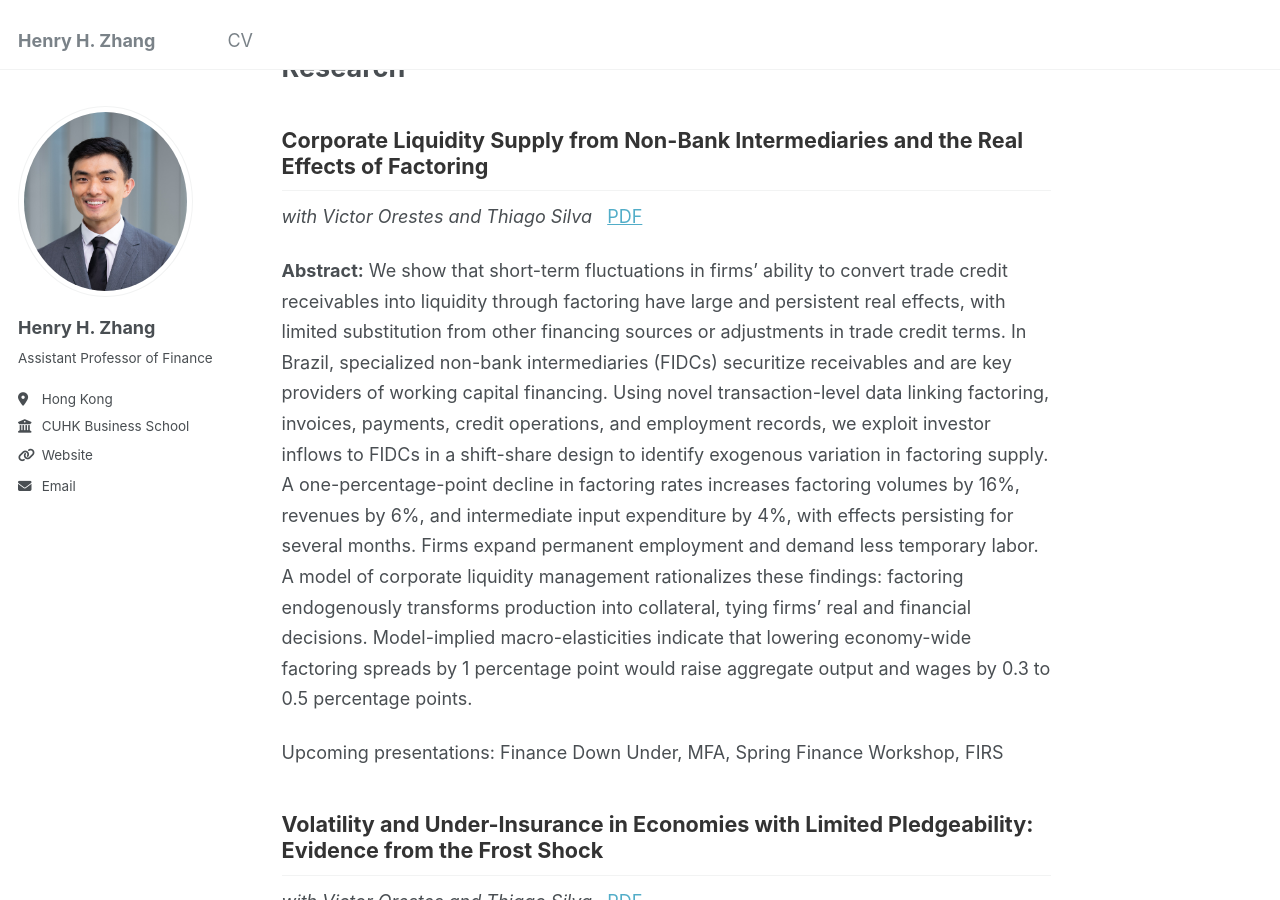
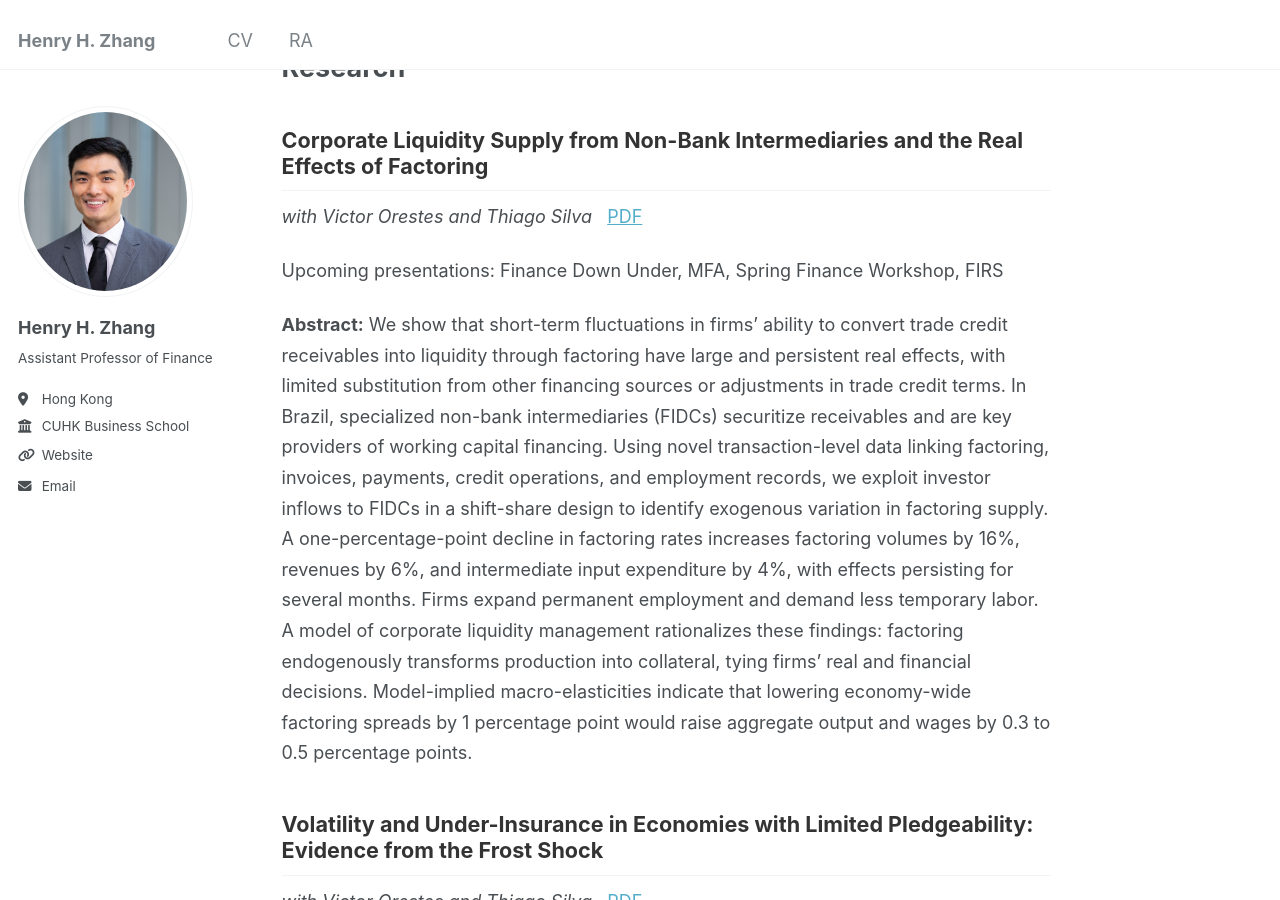
Before and after one commit to heath-aster/heath-aster.github.io, a Jekyll site: the page built from _pages/about.md, in a window 1280 px wide and 900 px high, scrolled down 259 px. Built offline with Jekyll 4.4.1, drawn with Linux system fonts in a browser that asks for light colours.

Commit message:
Correction

```diff
--- a/_data/navigation.yml
+++ b/_data/navigation.yml
@@ -1,4 +1,5 @@
 main:
   - title: "CV"
     url: /files/CV.pdf
-    ra: /files/RA_posting.pdf
+  - title: "RA"
+    url: /files/RA_posting.pdf
--- a/_pages/about.md
+++ b/_pages/about.md
@@ -18,9 +18,10 @@ I am an assistant professor in [the Department of Finance at the CUHK Business S
 &nbsp;
 [PDF](files/Factoring.pdf)
 
+Upcoming presentations: Finance Down Under, MFA, Spring Finance Workshop, FIRS
+
 **Abstract:** We show that short-term fluctuations in firms’ ability to convert trade credit receivables into liquidity through factoring have large and persistent real effects, with limited substitution from other financing sources or adjustments in trade credit terms. In Brazil, specialized non-bank intermediaries (FIDCs) securitize receivables and are key providers of working capital financing. Using novel transaction-level data linking factoring, invoices, payments, credit operations, and employment records, we exploit investor inflows to FIDCs in a shift-share design to identify exogenous variation in factoring supply. A one-percentage-point decline in factoring rates increases factoring volumes by 16%, revenues by 6%, and intermediate input expenditure by 4%, with effects persisting for several months. Firms expand permanent employment and demand less temporary labor. A model of corporate liquidity management rationalizes these findings: factoring endogenously transforms production into collateral, tying firms’ real and financial decisions. Model-implied macro-elasticities indicate that lowering economy-wide factoring spreads by 1 percentage point would raise aggregate output and wages by 0.3 to 0.5 percentage points.
 
-Upcoming presentations: Finance Down Under, MFA, Spring Finance Workshop, FIRS
 
 ## Volatility and Under-Insurance in Economies with Limited Pledgeability: Evidence from the Frost Shock
 *with Victor Orestes and Thiago Silva*
```
Also changed, not shown: 2 other files.
